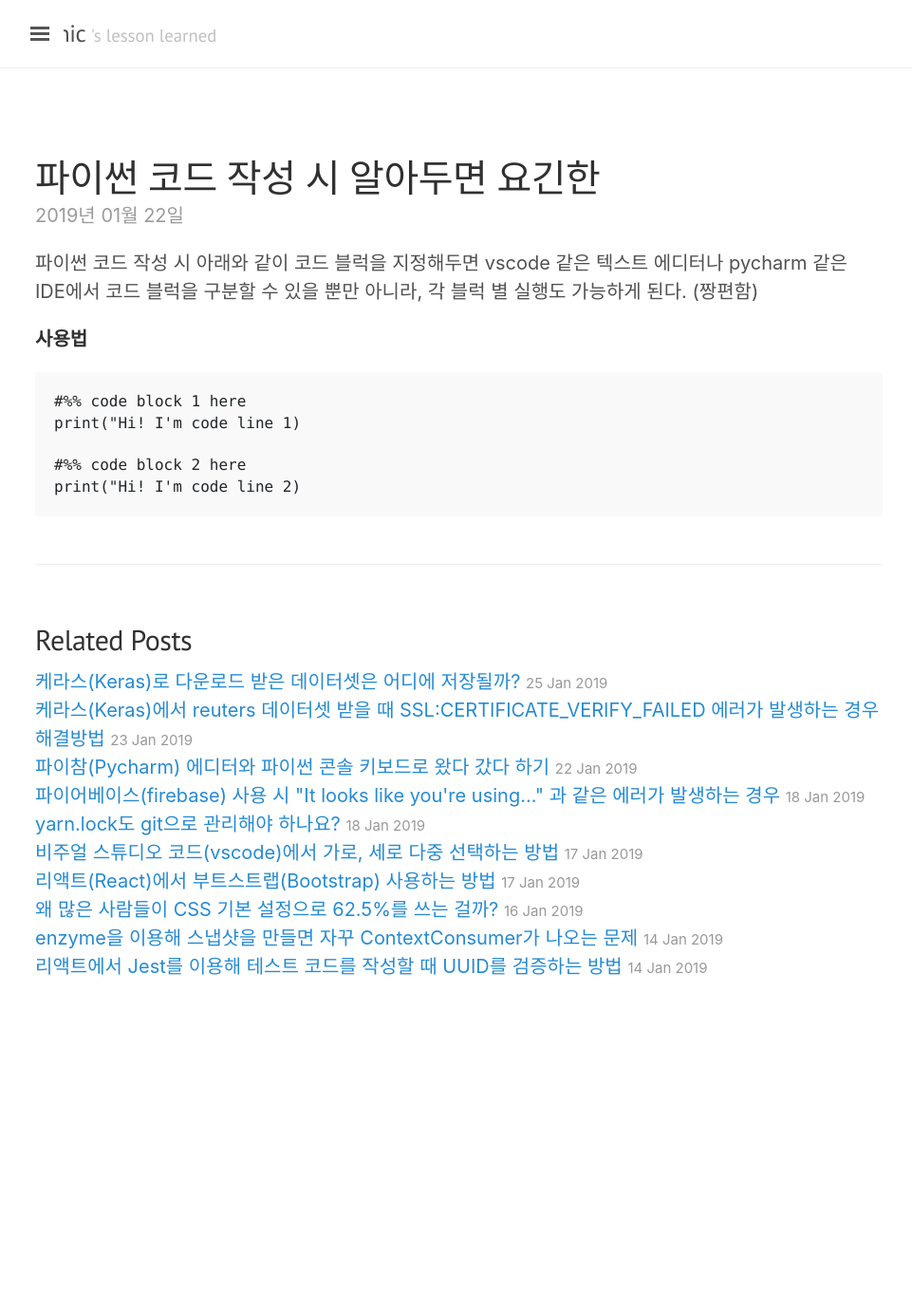
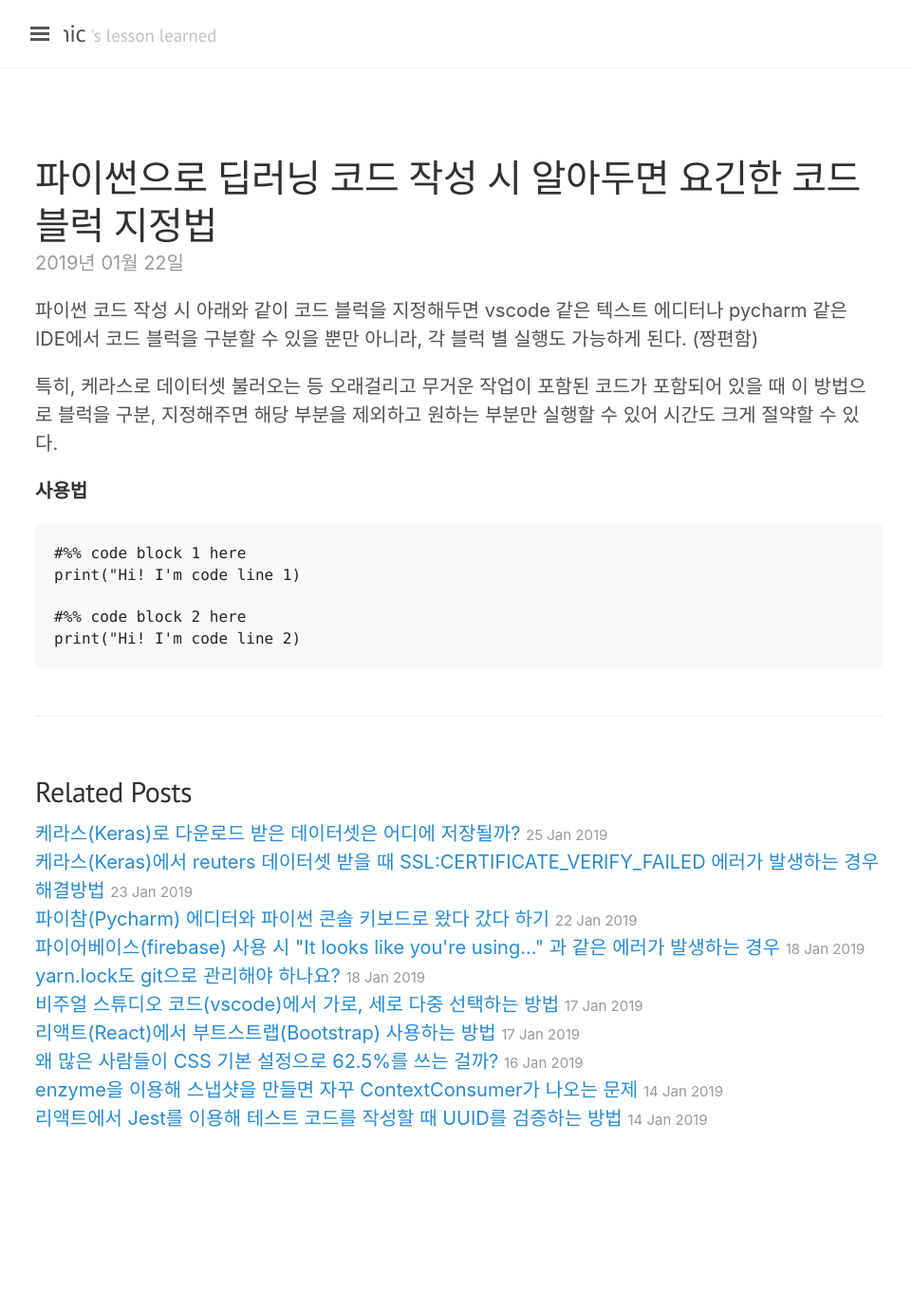
Before and after one commit to jwkcp/jwkcp.github.com, a Jekyll site: the page built from _posts/2019-01-22-run-block-unit.md, in a window 1280 px wide. Shown: the whole page at 95% size, without its empty margins (3-964 px from the left). Built offline with Jekyll 4.4.1, drawn with Linux system fonts in a browser that asks for light colours; nearby versions of some CDN libraries; comment, search, counter and statistics services are not loaded; before the commit the page ends 1221 px from its top, so only the background shows below that.

Commit message:
제목 수정 및 내용 일부 추가

```diff
--- a/_posts/2019-01-22-run-block-unit.md
+++ b/_posts/2019-01-22-run-block-unit.md
@@ -1,11 +1,13 @@
 ---
 layout: post
-title: 파이썬 코드 작성 시 알아두면 요긴한 #%%
+title: 파이썬으로 딥러닝 코드 작성 시 알아두면 요긴한 코드 블럭 지정법
 tags: python
 comments: true
 ---
 
 파이썬 코드 작성 시 아래와 같이 코드 블럭을 지정해두면 vscode 같은 텍스트 에디터나 pycharm 같은 IDE에서 코드 블럭을 구분할 수 있을 뿐만 아니라, 각 블럭 별 실행도 가능하게 된다. (짱편함)
+
+특히, 케라스로 데이터셋 불러오는 등 오래걸리고 무거운 작업이 포함된 코드가 포함되어 있을 때 이 방법으로 블럭을 구분, 지정해주면 해당 부분을 제외하고 원하는 부분만 실행할 수 있어 시간도 크게 절약할 수 있다.
 
 **사용법**
 
```
